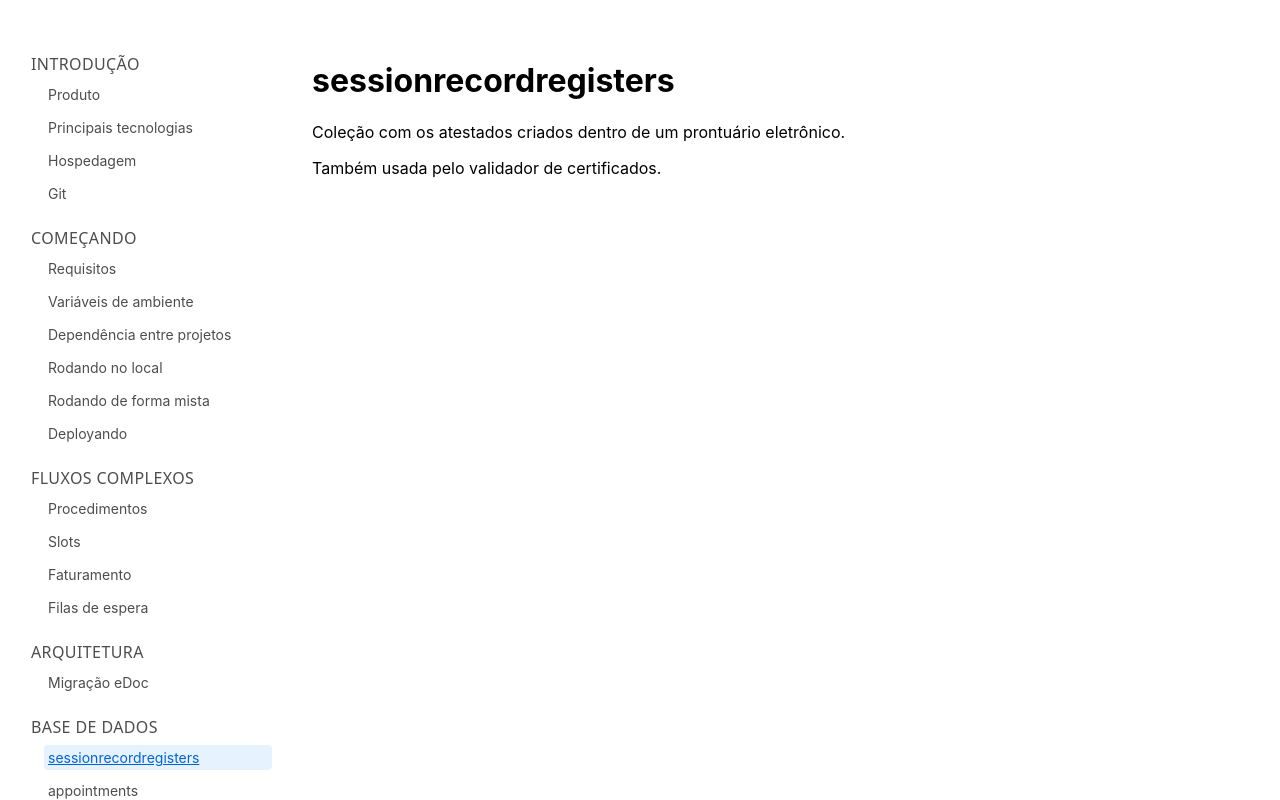
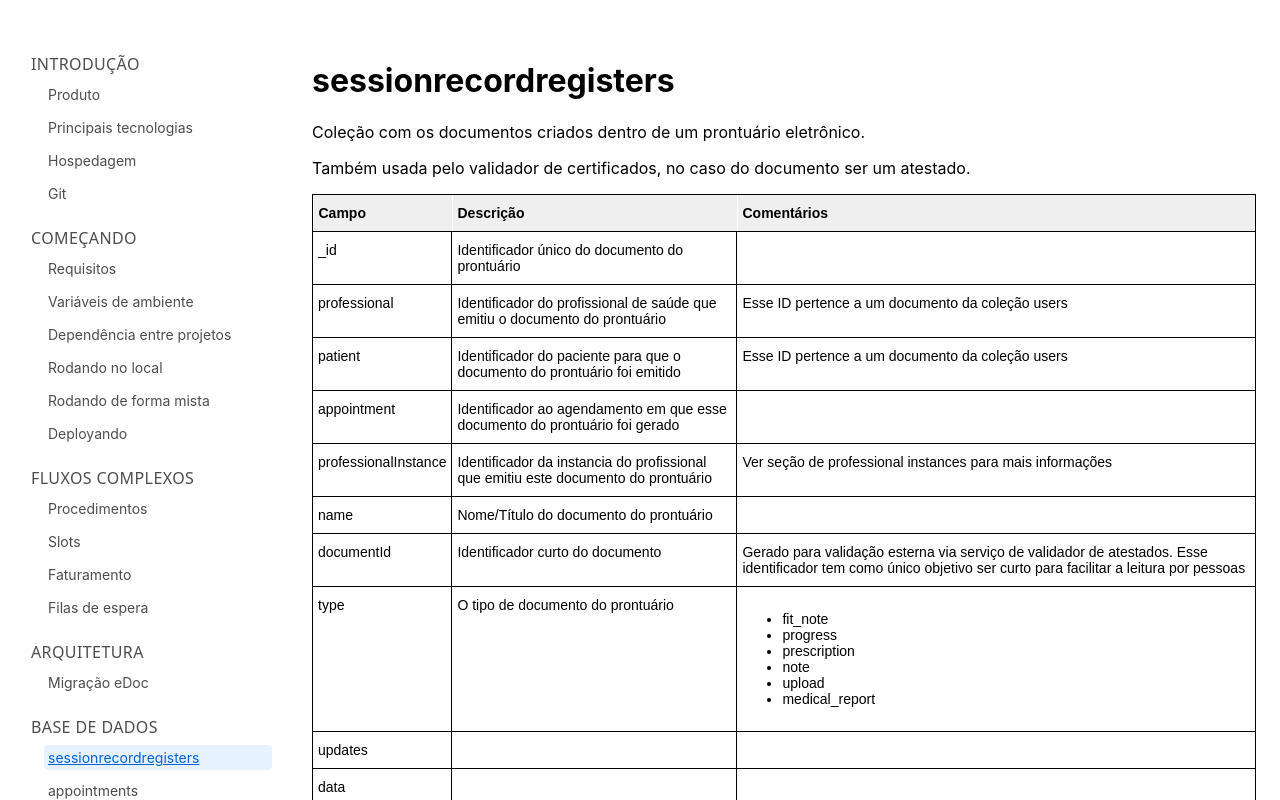
Before and after one commit to plenasaude/edoc-documentation, a React (Vite) app: page /mongo-collections/session-record-registers in a window 1280 px wide. Built offline with nearby package versions, Linux system fonts and the light colour scheme.

Commit message:
Add info to SessionRecordRegisters

```diff
--- a/src/pages/MongoCollections/SessionRecordRegisters.tsx
+++ b/src/pages/MongoCollections/SessionRecordRegisters.tsx
@@ -1,4 +1,70 @@
 import { PageContent } from "../../components/PageContent";
+import { DbSchemaTable } from "../../components/DbSchemaTable";
+
+const sessionRecordRegisterProps = [
+  {
+    field: "_id",
+    description: "Identificador único do documento do prontuário",
+    comments: "",
+  },
+  {
+    field: "professional",
+    description:
+      "Identificador do profissional de saúde que emitiu o documento do prontuário",
+    comments: "Esse ID pertence a um documento da coleção users",
+  },
+  {
+    field: "patient",
+    description:
+      "Identificador do paciente para que o documento do prontuário foi emitido",
+    comments: "Esse ID pertence a um documento da coleção users",
+  },
+  {
+    field: "appointment",
+    description:
+      "Identificador ao agendamento em que esse documento do prontuário foi gerado",
+    comments: "",
+  },
+  {
+    field: "professionalInstance",
+    description:
+      "Identificador da instancia do profissional que emitiu este documento do prontuário",
+    comments: "Ver seção de professional instances para mais informações",
+  },
+  {
+    field: "name",
+    description: "Nome/Título do documento do prontuário",
+    comments: "",
+  },
+  {
+    field: "documentId",
+    description: "Identificador curto do documento",
+    comments:
+      "Gerado para validação esterna via serviço de validador de atestados. Esse identificador tem como único objetivo ser curto para facilitar a leitura por pessoas",
+  },
+  {
+    field: "type",
+    description: "O tipo de documento do prontuário",
+    comments: (
+      <span>
+        <ul>
+          <li>fit_note</li>
+          <li>progress</li>
+          <li>prescription</li>
+          <li>note</li>
+          <li>upload</li>
+          <li>medical_report</li>
+        </ul>
+      </span>
+    ),
+  },
+  { field: "updates", description: "", comments: "" },
+  { field: "data", description: "", comments: "" },
+  { field: "specialPrescription", description: "", comments: "" },
+  { field: "createdAt", description: "", comments: "" },
+  { field: "isActive", description: "", comments: "" },
+  { field: "__v", description: "", comments: "" },
+];
 
 export default function SessionRecordRegisters() {
   return (
@@ -6,9 +72,15 @@ export default function SessionRecordRegisters() {
       <h1>sessionrecordregisters</h1>
 
       <p>
-        Coleção com os atestados criados dentro de um prontuário eletrônico.
+        Coleção com os documentos criados dentro de um prontuário eletrônico.
       </p>
-      <p>Também usada pelo validador de certificados.</p>
+
+      <p>
+        Também usada pelo validador de certificados, no caso do documento ser um
+        atestado.
+      </p>
+
+      <DbSchemaTable lines={sessionRecordRegisterProps} />
     </PageContent>
   );
 }
```
